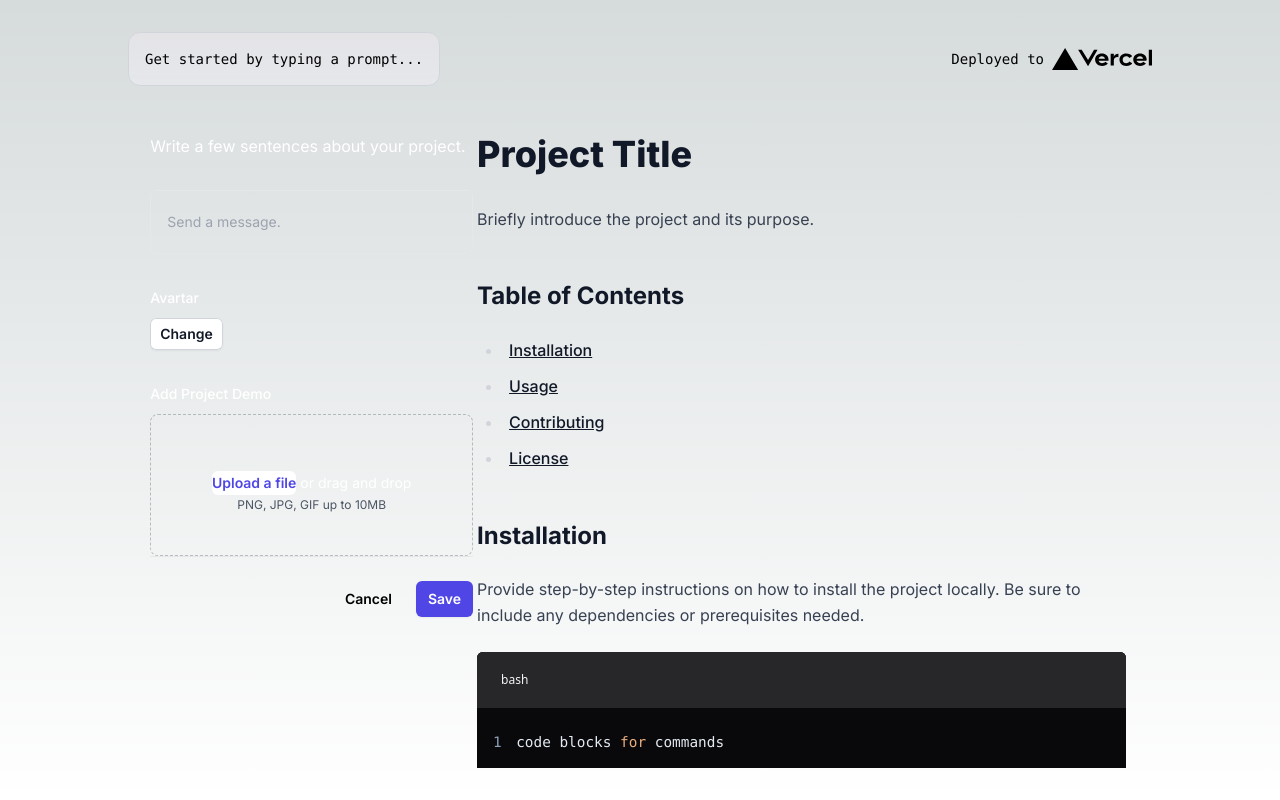
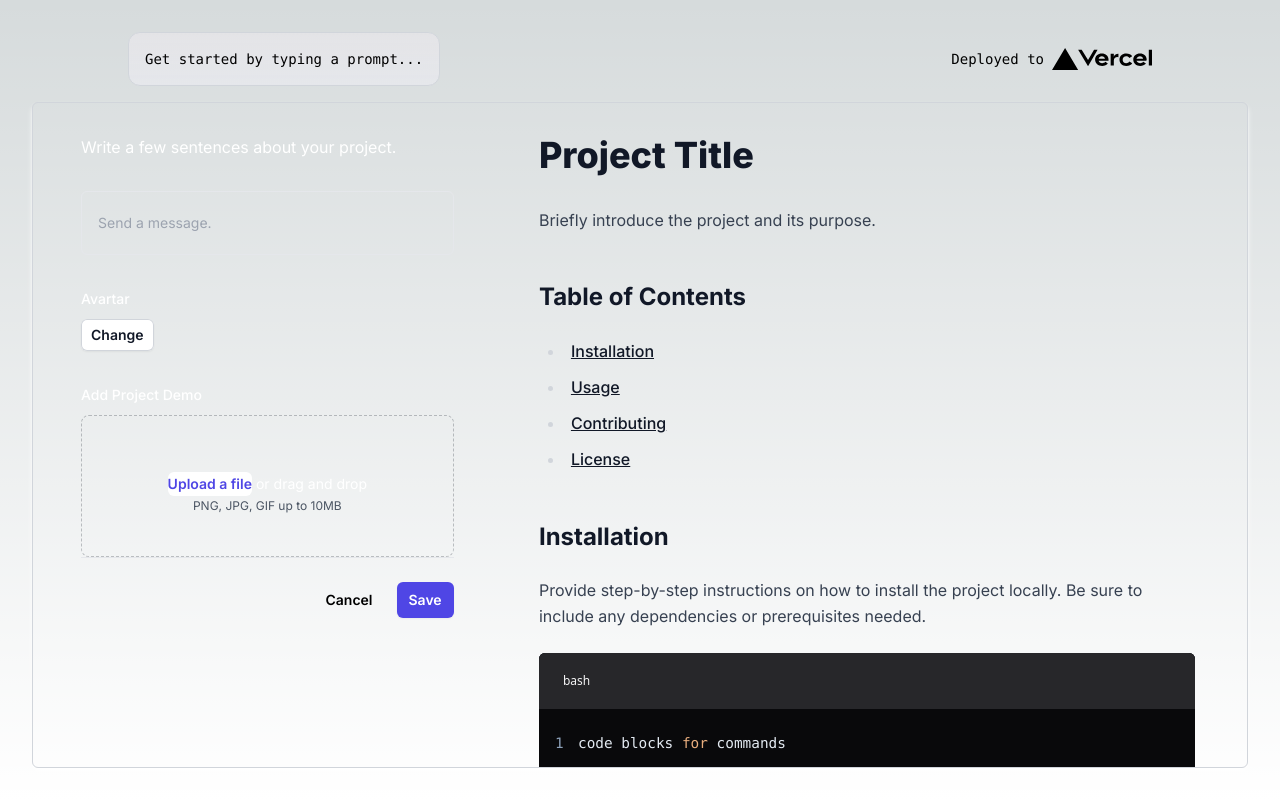
Before and after one commit to jsonkcli/writeinmd, a Next.js app: page / in a window 1280 px wide. Built offline with nearby package versions, Linux system fonts and the light colour scheme; no server answers; what uploader would draw is missing.

Commit message:
remove unnecessary divs

```diff
--- a/components/editor.tsx
+++ b/components/editor.tsx
@@ -26,7 +26,7 @@ export default function Editor() {
   console.log(completion)
 
   return (
-    <div className="flex flex-grow pt-8 h-full justify-between overflow-y-scroll">
+    <div className="flex w-full  pt-8 px-12 justify-between overflow-y-auto border-[0.5px] border-gray-300 rounded-md shadow-md shadow-white">
       <div className=" basis-2/6">
         <ChatPanel
           isLoading={isLoading}
@@ -38,10 +38,7 @@ export default function Editor() {
 
         />
       </div>
-      <div
-        className="">
         <ChatMessage completion={completion} />
-      </div>
     </div>
   )
 }
```
